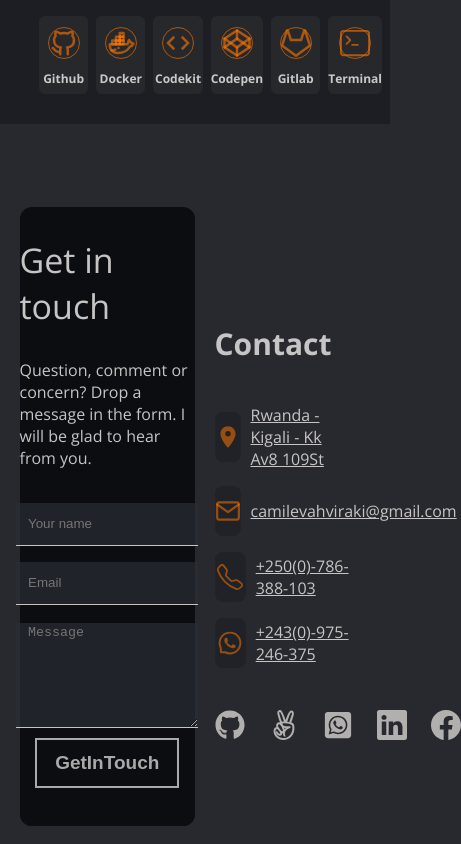
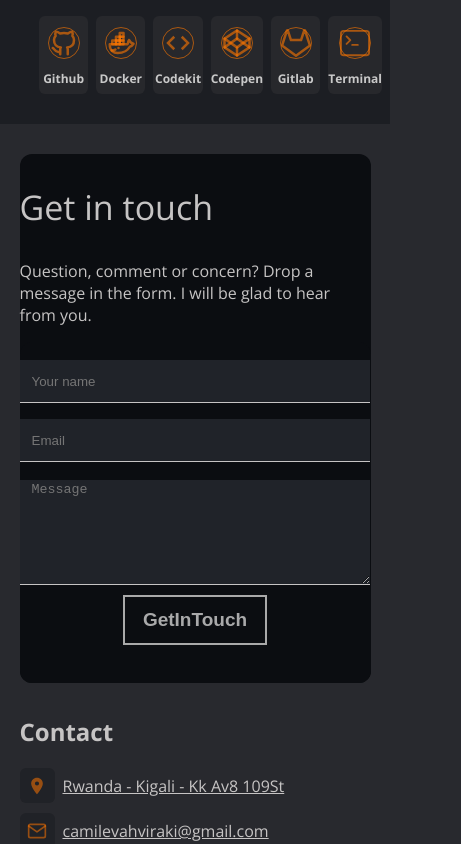
Before and after one commit to camilevahviraki/portfolio-camile, a React (Create React App) app: page / in a window 390 px wide. Shown: the part 3640-4484 px from the top of the page, 461 px wide, since content can reach past the window. Built offline with nearby package versions, Linux system fonts and the light colour scheme.

Commit message:
Update contact page

```diff
--- a/src/pages/getInTouch/getInTouch.css
+++ b/src/pages/getInTouch/getInTouch.css
@@ -21,7 +21,7 @@
   text-align: start;
 }
 
-.get-in-touch-form-container p{
+.get-in-touch-form-container p {
   text-align: start;
 }
 
@@ -84,7 +84,7 @@
 }
 
 .contact-icon {
-    color: #ff770088;
+  color: #f708;
   width: 50px;
   height: 50px;
   border-radius: 8px;
@@ -129,3 +129,54 @@
   font-size: 19px;
   font-weight: 700;
 }
+
+@media screen and (max-width: 700px){
+  .get-in-touch-container {
+    height: auto;
+    width: 100vw;
+    background-color: #28292e;
+    color: #c6c4c4;
+    display: flex;
+    flex-direction: column;
+    align-items: center;
+    margin-bottom: 60px;
+    padding: 30px 0;
+  }
+
+  .get-in-touch-form-container {
+    margin-left: 0;
+    width: 90%;
+    background-color: #0b0d11;
+    border-radius: 12px;
+  }
+
+  .get-in-touch-contact-container {
+    margin-left: 0;
+    width: 90%;
+    text-align: start;
+  }
+
+  .get-in-touch-contact-title {
+    font-size: 24px;
+    text-align: start;
+    margin-bottom: 20px;
+  }
+
+  .contact-icon {
+    color: #f708;
+    width: 35px;
+    height: 35px;
+    border-radius: 6px;
+    margin-right: 8px;
+    font-size: 20px;
+  }
+
+  .contact-wrapper a {
+    margin-bottom: 10px;
+  }
+
+  .header-container {
+    width: 100vw!important;
+  }
+
+}
```
Lines whose indentation alone changed are shown as unchanged.
